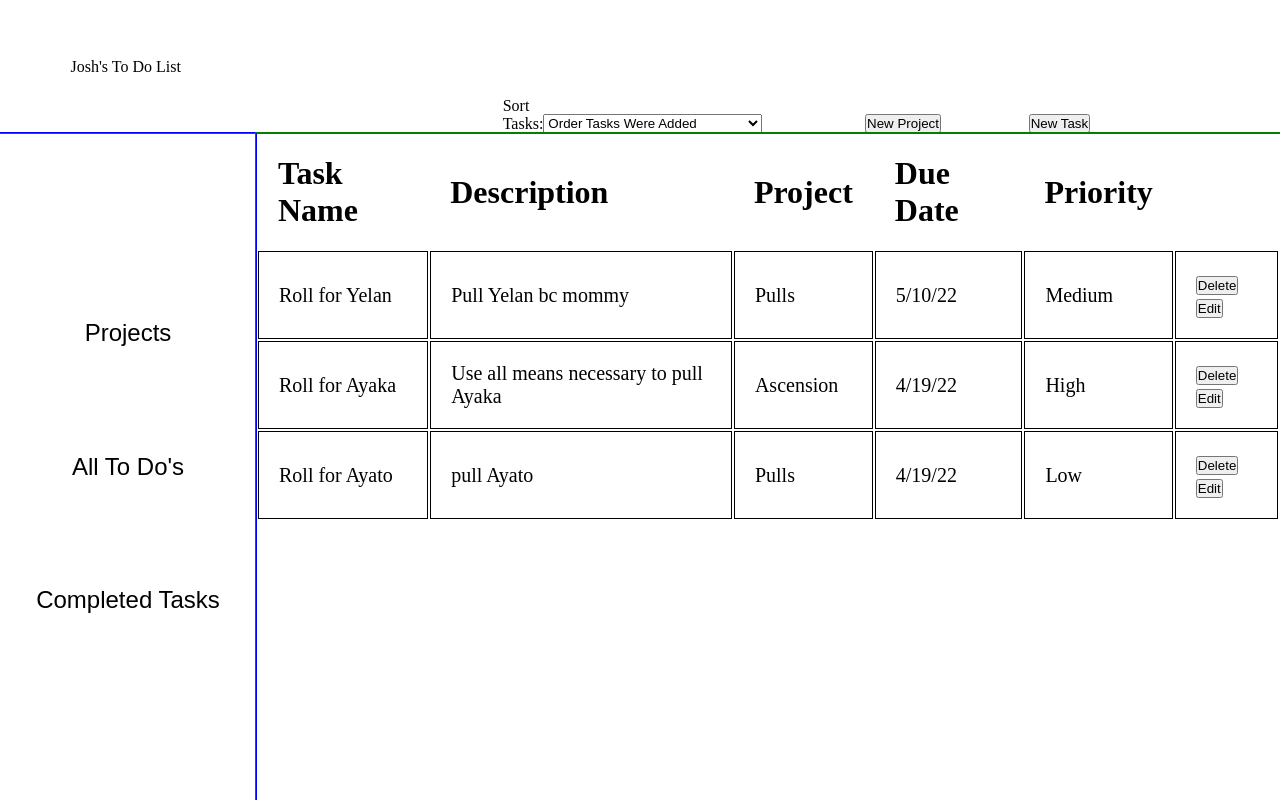
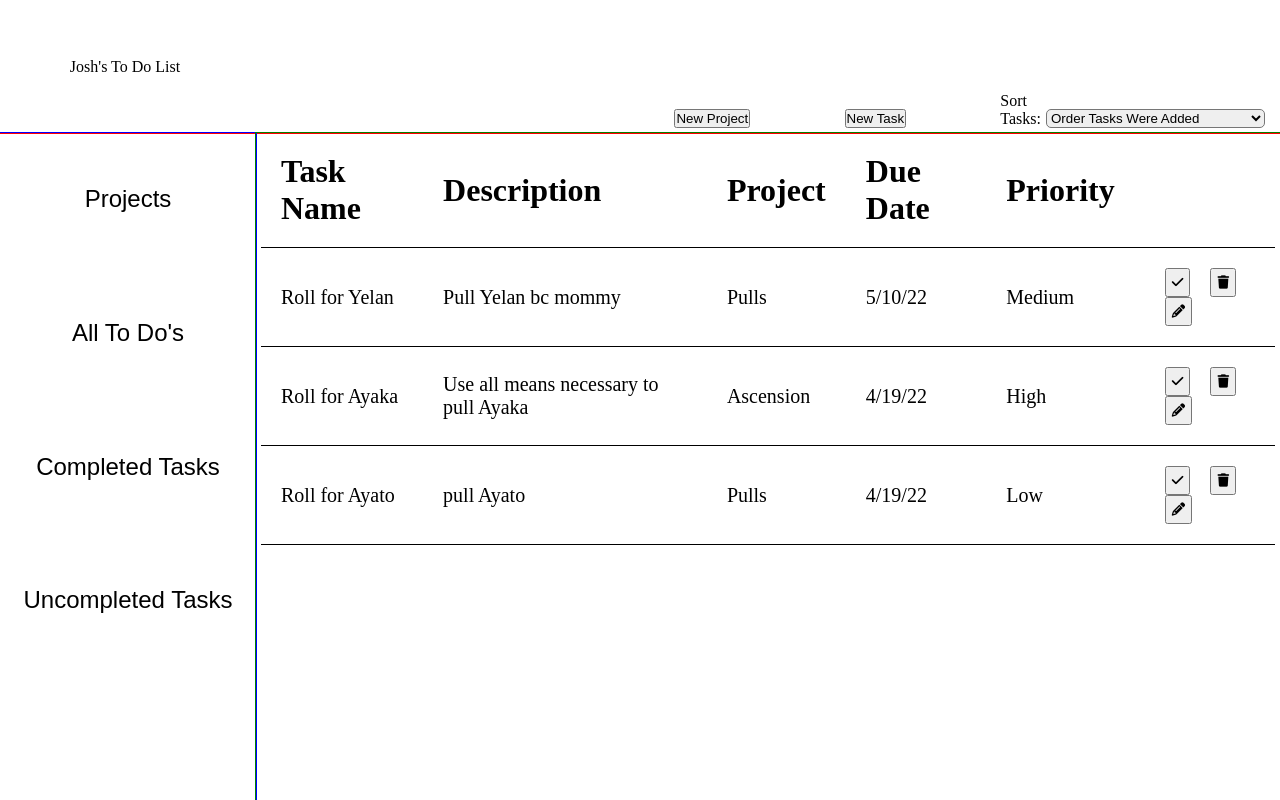
Before and after one commit to JMathiak/odin-to-do, a website: page dist/index.html in a window 1280 px wide. Drawn offline with Linux system fonts and the light colour scheme.

Commit message:
Added icons for marking complete, editing a task , and deleting a task

```diff
--- a/src/index.js
+++ b/src/index.js
@@ -56,4 +56,9 @@ Sorting Modal:
 *** To do the last one, iterate through projects array filtering the main array and rendering the resulting array
 
 **change sorting modal to a dropdown w/out modal + onchange rather than a submit
+
+--Projects collapsible on sidebar or a drop down? or a modal? or??? Something to view only tasks of a project.
+--Button/Radio for marking a task complete that crosses out the row
+--Change buttons to icons of some sort. Pencil for edit, trashcan for delete
+
 */
--- a/src/modules/content.js
+++ b/src/modules/content.js
@@ -49,14 +49,19 @@ const renderRow = (i, array) => {
 
   let buttons = document.createElement("td");
   let delBtn = document.createElement("button");
+  let compBtn = document.createElement("button");
+  buttons.appendChild(compBtn);
+  compBtn.setAttribute("type", "button");
+  compBtn.innerHTML = `<i class="fa-solid fa-check"></i>`;
+  compBtn.classList.add("comp-btn");
   buttons.appendChild(delBtn);
   delBtn.setAttribute("type", "button");
-  delBtn.innerHTML = "Delete";
+  delBtn.innerHTML = `<i class="fa-solid fa-trash"></i>`;
   delBtn.classList.add("del-btn");
   let editBtn = document.createElement("button");
   buttons.appendChild(editBtn);
   editBtn.setAttribute("type", "button");
-  editBtn.innerHTML = "Edit";
+  editBtn.innerHTML = `<i class="fa-solid fa-pencil"></i>`;
   editBtn.classList.add("edit-btn");
   row.appendChild(buttons);
 
--- a/src/style.css
+++ b/src/style.css
@@ -23,7 +23,7 @@
       outline: 1px red solid;
       display: grid;
       grid-template-columns: repeat(5, 1fr);
-      grid-template-areas: 'title . sort addProject addTask';
+      grid-template-areas: 'title .  addProject addTask sort';
   }
 
   .sidebar{
@@ -39,6 +39,8 @@
   .content{
       grid-area: content;
       outline: 1px green solid;
+      padding-left: 5px;
+      padding-right: 5px;
   }
 
   .item{
@@ -56,7 +58,7 @@
   .sort{
       grid-area: sort;
       display: flex;
-      justify-content: flex-end;
+      justify-content: flex-start;
       align-items: flex-end;
       margin-right: 15px;
   }
@@ -64,7 +66,7 @@
   .addTask{
       grid-area: addTask;
       display: flex;
-      justify-content: flex-start;
+      justify-content: center;
       align-items: flex-end;
   }
 
@@ -72,13 +74,13 @@
   .addProject{
       grid-area: addProject;
       display: flex;
-      justify-content: center;
+      justify-content: flex-end;
       align-items: flex-end;
   }
 
 
   table td{
-      border: 1px solid black;
+
       font-size: 20px;
       padding: 20px;
       text-align: start;
@@ -146,3 +148,32 @@
       #task-table{
           width: 100%;
       }
+
+      .del-btn, .edit-btn, .comp-btn
+      {
+        margin-right: 10px;
+        margin-left: 10px;
+        padding: 5px;
+      }
+
+
+      .sort,
+      .addProject,
+      .addTask{
+        margin-bottom: 5px;
+      }
+
+      #task-table-body td , th {
+
+        border-bottom: 1px solid black;
+
+      }
+
+      #task-table{
+        border-collapse: collapse;
+      }
+
+    #sortType{
+      margin-left: 5px;
+      border-radius: 5px;
+    }
```
Also changed, not shown: dist/index.html, dist/main.js.
